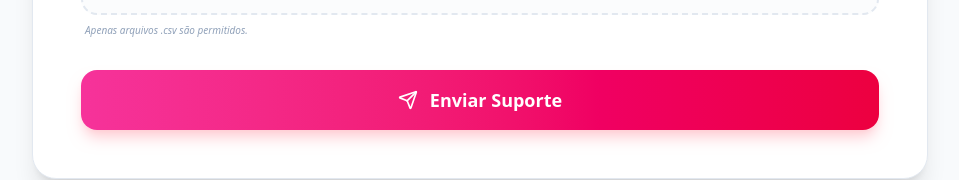
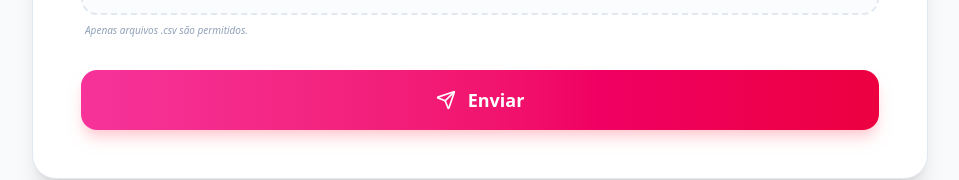
Before and after one commit to rdcar/OdontoPub, a React app in the folder frontend/: page /suporte in a window 1280 px wide. Shown: the part 2298-2478 px from the top of the page, without its empty margins (160-1119 px from the left). Built offline with nearby package versions, Linux system fonts and the light colour scheme; no server answers; the HTML template or start-up script is replaced by a standard one.

Commit message:
update professores and .gitignore

```diff
--- a/frontend/src/pages/Support.jsx
+++ b/frontend/src/pages/Support.jsx
@@ -276,7 +276,7 @@ export default function Support() {
                                 ) : (
                                     <>
                                         <Send className="w-5 h-5" />
-                                        Enviar Suporte
+                                        Enviar
                                     </>
                                 )}
                             </button>
```
Also changed, not shown: 2 other files (tests, documents, lock files or other folders).
